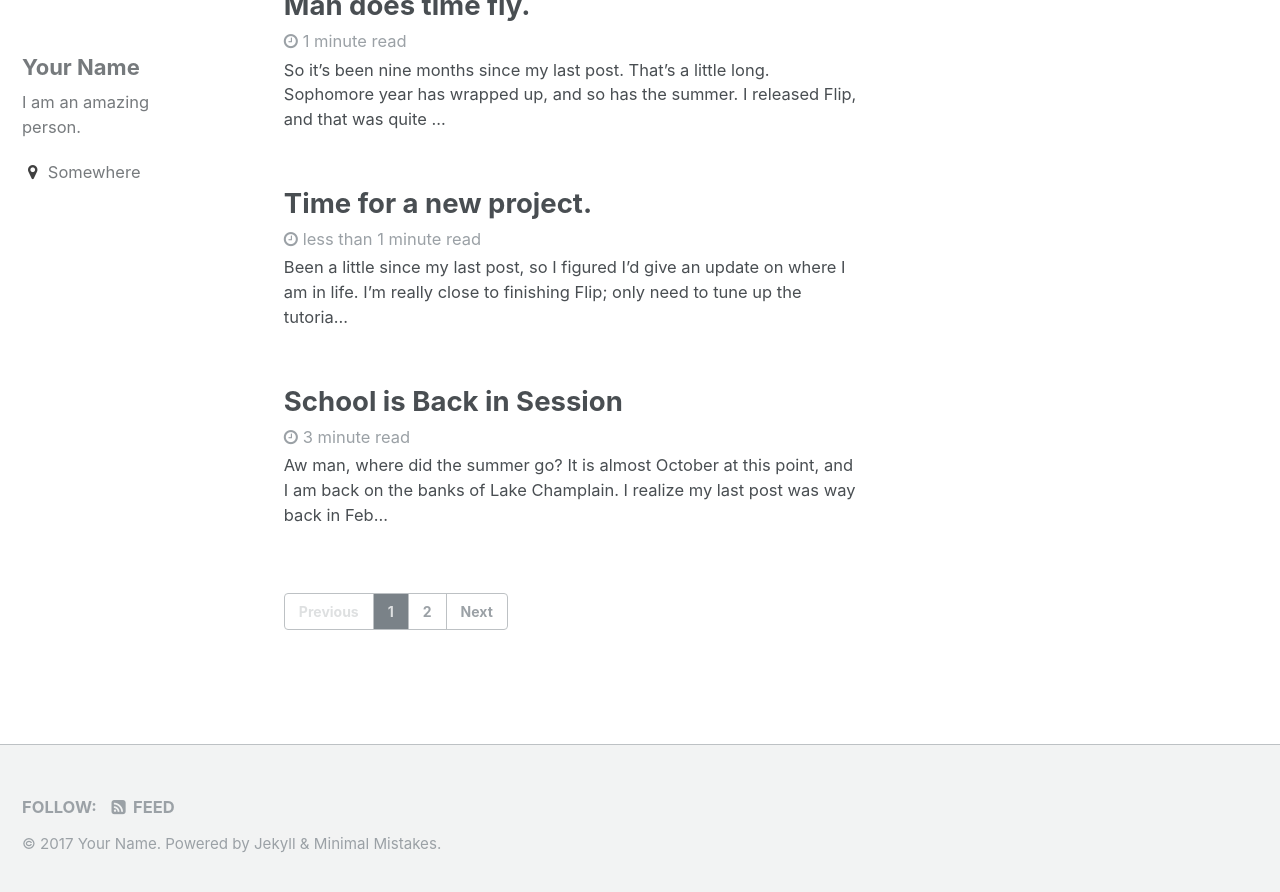
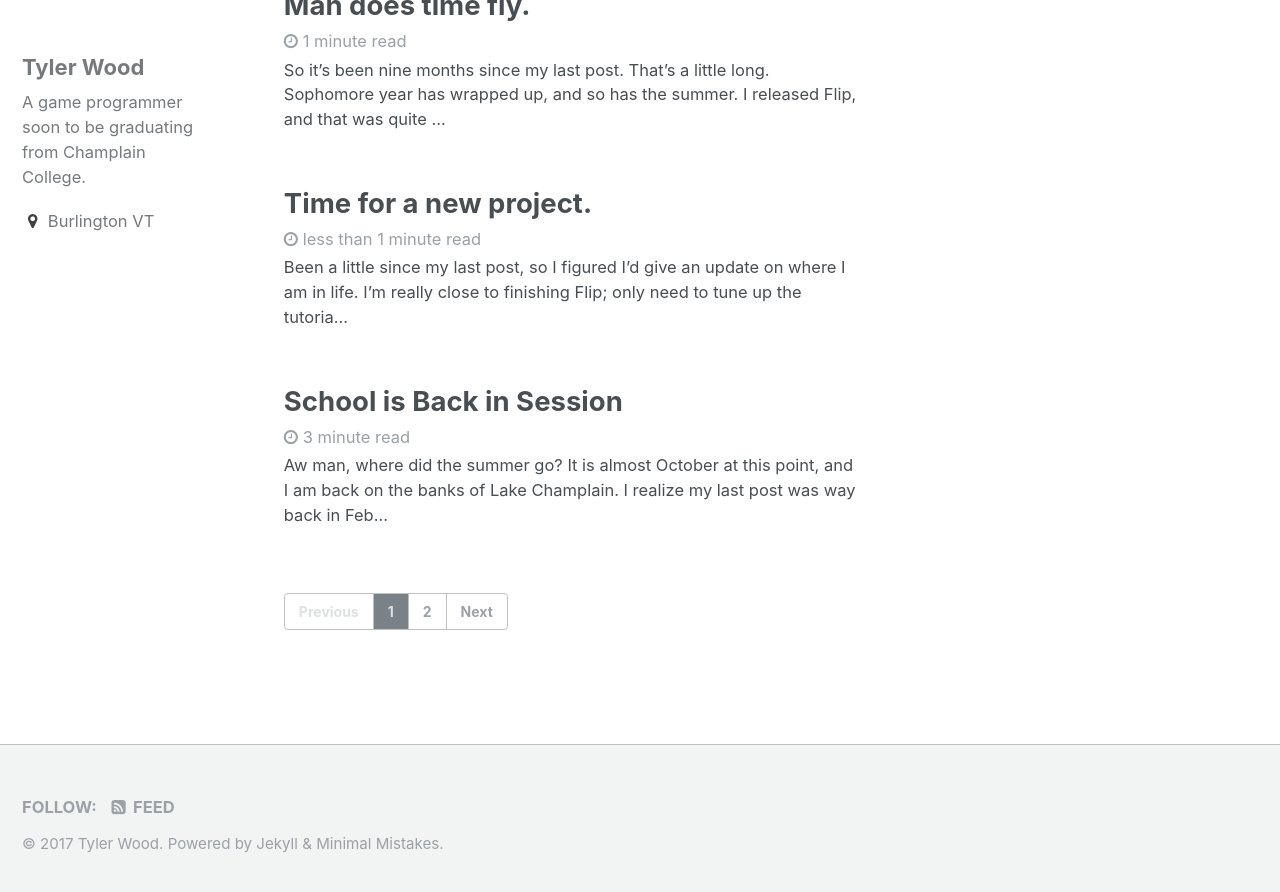
Before and after one commit to tyskwo/portfolio, a Jekyll site: the page built from index.html, in a window 1280 px wide and 900 px high, scrolled down 634 px. Shown: the top 892 px of the window. Built offline with Jekyll 4.4.1, drawn with Linux system fonts in a browser that asks for light colours; the list of posts is cut into pages by our own code.

Commit message:
no message

```diff
--- a/_config.yml
+++ b/_config.yml
@@ -7,51 +7,15 @@
 
 # Site Settings
 locale                   : "en"
-title                    : "Site Title"
+title                    : "Tyler Wood"
 title_separator          : "-"
-name                     : "Your Name"
-description              : "An amazing website."
-url                      : # the base hostname & protocol for your site e.g. "https://mmistakes.github.io"
-baseurl                  : # the subpath of your site, e.g. "/blog"
-repository               : # GitHub username/repo-name e.g. "mmistakes/minimal-mistakes"
+name                     : "Tyler Wood"
+description              : "A game programmer soon to be graduating from Champlain College."
+url                      : "https://tyskwo.github.io"
+baseurl                  : ""
+repository               : "tyskwo/portfolio-github"
 teaser                   : # path of fallback teaser image, e.g. "/assets/images/500x300.png"
-# breadcrumbs            : false # true, false (default)
-words_per_minute         : 200
-comments:
-  provider               : # false (default), "disqus", "discourse", "facebook", "google-plus", "staticman", "custom"
-  disqus:
-    shortname            : # https://help.disqus.com/customer/portal/articles/466208-what-s-a-shortname-
-  discourse:
-    server               : # https://meta.discourse.org/t/embedding-discourse-comments-via-javascript/31963 , e.g.: meta.discourse.org
-  facebook:
-    # https://developers.facebook.com/docs/plugins/comments
-    appid                :
-    num_posts            : # 5 (default)
-    colorscheme          : # "light" (default), "dark"
-staticman:
-  allowedFields          : ['name', 'email', 'url', 'message']
-  branch                 : "master"
-  commitMessage          : "New comment."
-  filename               : comment-{@timestamp}
-  format                 : "yml"
-  moderation             : true
-  path                   : "docs/_data/comments/{options.slug}" # "/_data/comments/{options.slug}" (default)
-  requiredFields         : ['name', 'email', 'message']
-  transforms:
-    email                : "md5"
-  generatedFields:
-    date:
-      type               : "date"
-      options:
-        format           : "iso8601" # "iso8601" (default), "timestamp-seconds", "timestamp-milliseconds"
-atom_feed:
-  path                   : # blank (default) uses feed.xml
 
-# SEO Related
-google_site_verification :
-bing_site_verification   :
-alexa_site_verification  :
-yandex_site_verification :
 
 # Social Sharing
 twitter:
@@ -68,19 +32,13 @@ social:
   name                   : # If the user or organization name differs from the site's name
   links: # An array of links to social media profiles
 
-# Analytics
-analytics:
-  provider               : false # false (default), "google", "google-universal", "custom"
-  google:
-    tracking_id          :
-
 
 # Site Author
 author:
-  name             : "Your Name"
+  name             : "Tyler Wood"
   avatar           : # path of avatar image, e.g. "/assets/images/bio-photo.jpg"
-  bio              : "I am an amazing person."
-  location         : "Somewhere"
+  bio              : "A game programmer soon to be graduating from Champlain College."
+  location         : "Burlington VT"
   email            :
   uri              :
   bitbucket        :
@@ -210,17 +168,7 @@ category_archive:
 tag_archive:
   type: liquid
   path: /tags/
-# https://github.com/jekyll/jekyll-archives
-# jekyll-archives:
-#   enabled:
-#     - categories
-#     - tags
-#   layouts:
-#     category: archive-taxonomy
-#     tag: archive-taxonomy
-#   permalinks:
-#     category: /categories/:name/
-#     tag: /tags/:name/
+
 
 
 # HTML Compression
```
